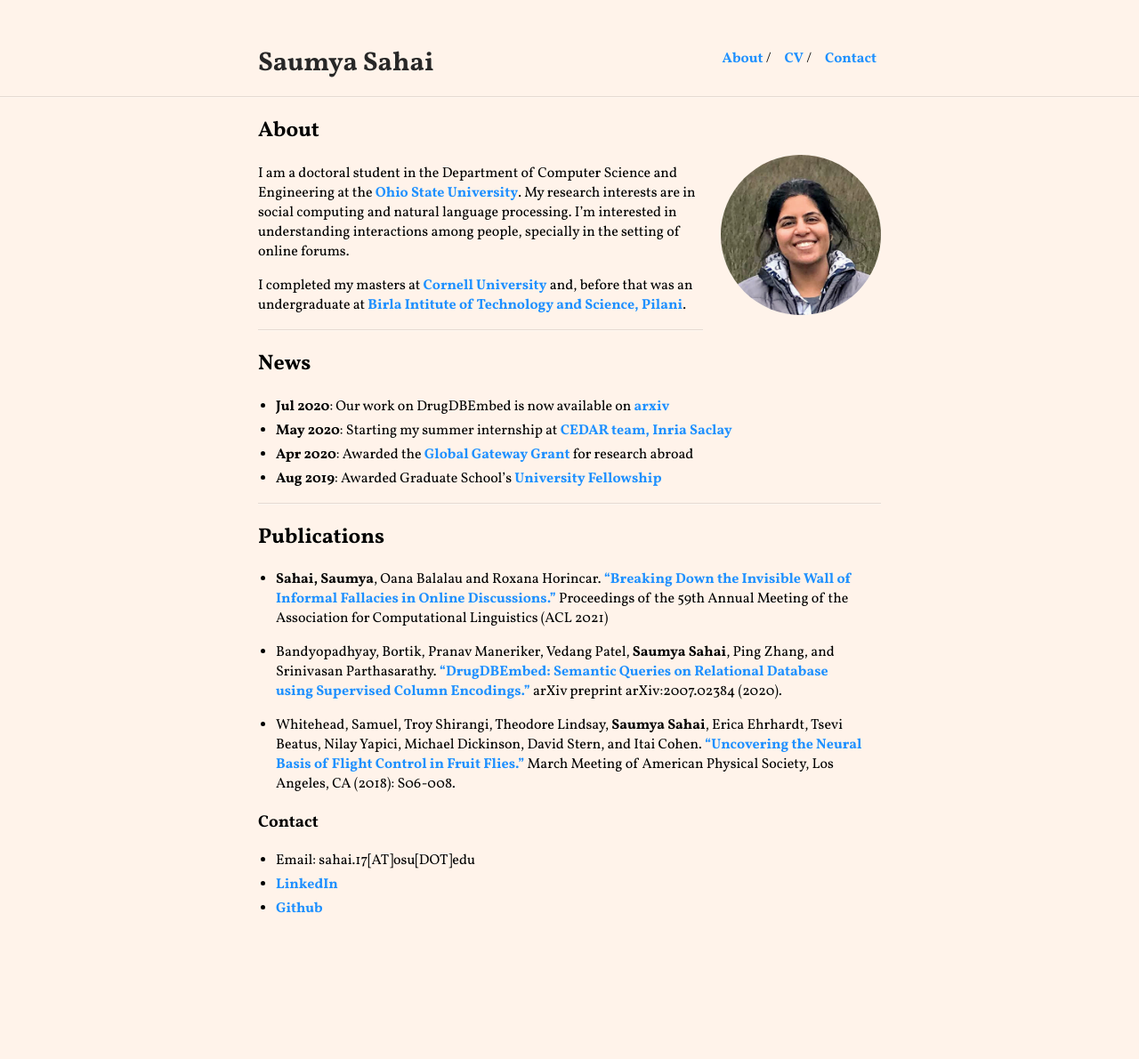
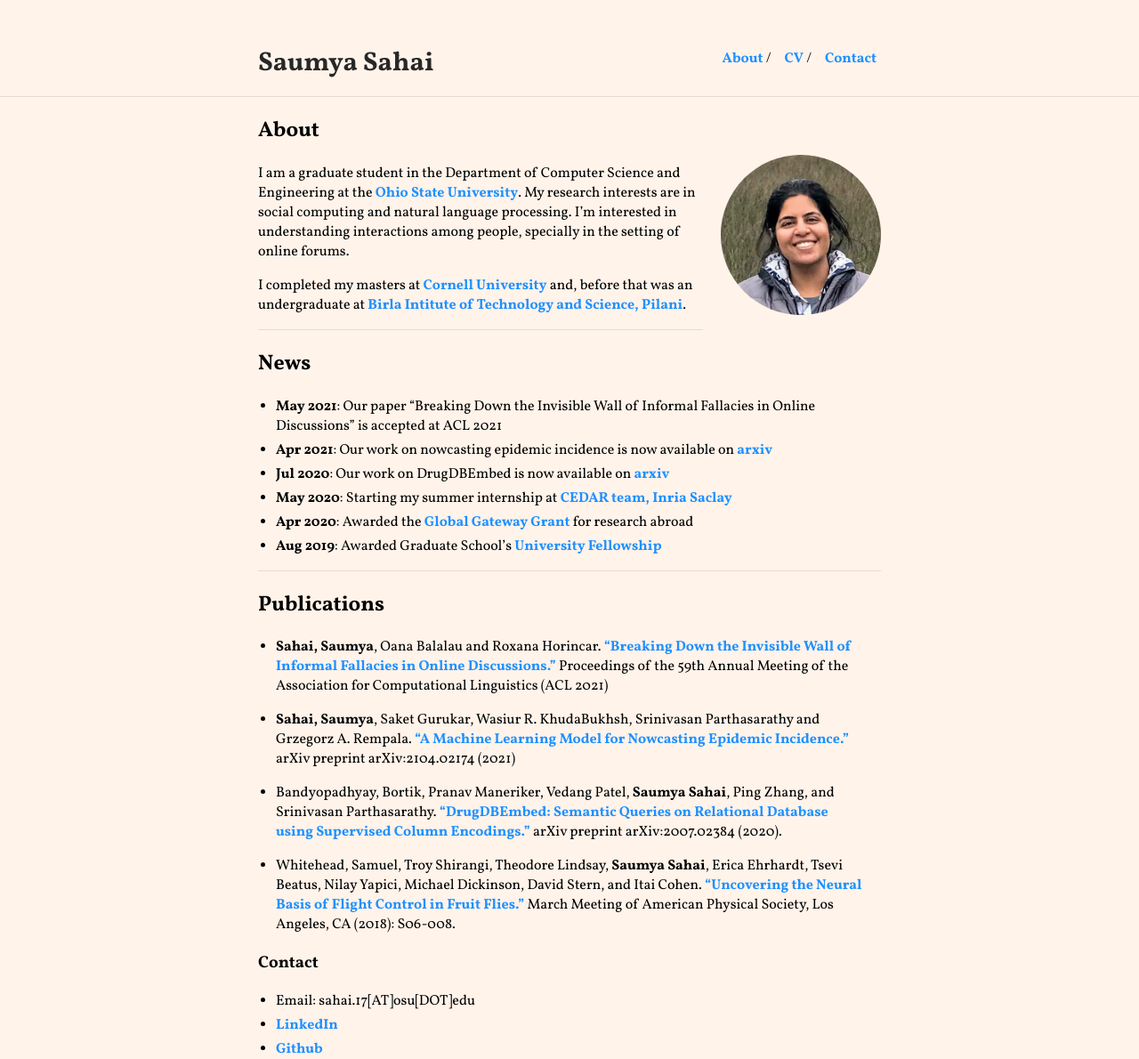
Before and after one commit to sahaisaumya/sahaisaumya.github.io, a Jekyll site: the page built from index.md, in a window 1280 px wide. Shown: the whole page at 89% size. Built offline with Jekyll 4.4.1, drawn with Linux system fonts in a browser that asks for light colours; our own code applies the rules of GitHub Pages for plain Markdown files; before the commit the page ends 1032 px from its top, so only the background shows below that.

Commit message:
Update index.md

```diff
--- a/index.md
+++ b/index.md
@@ -6,7 +6,7 @@ layout: default
 
 <img class="profile-picture" src="photo2.jpeg">
 
-I am a doctoral student in the Department of Computer Science and Engineering at the [Ohio State University](https://www.osu.edu/). My research interests are in social computing and natural language processing. I'm interested in understanding interactions among people, specially in the setting of online forums.
+I am a graduate student in the Department of Computer Science and Engineering at the [Ohio State University](https://www.osu.edu/). My research interests are in social computing and natural language processing. I'm interested in understanding interactions among people, specially in the setting of online forums.
 
 I completed my masters at [Cornell University](https://www.cornell.edu/) and, before that was an undergraduate at [Birla Intitute of Technology and Science, Pilani](https://www.bits-pilani.ac.in/).
 
@@ -14,6 +14,8 @@ I completed my masters at [Cornell University](https://www.cornell.edu/) and, be
 
 ## News
 
+* **May 2021**: Our paper "Breaking Down the Invisible Wall of Informal Fallacies in Online Discussions" is accepted at ACL 2021
+* **Apr 2021**: Our work on nowcasting epidemic incidence is now available on [arxiv](https://arxiv.org/pdf/2104.02174.pdf)
 * **Jul 2020**: Our work on DrugDBEmbed is now available on [arxiv](https://arxiv.org/pdf/2007.02384.pdf)
 * **May 2020**: Starting my summer internship at [CEDAR team, Inria Saclay](https://team.inria.fr/cedar/)
 * **Apr 2020**: Awarded the [Global Gateway Grant](https://cgs.osu.edu/funding-opportunities/global-gateway-grant/) for research abroad
@@ -26,6 +28,9 @@ I completed my masters at [Cornell University](https://www.cornell.edu/) and, be
 
 * **Sahai, Saumya**, Oana Balalau and Roxana Horincar. ["Breaking Down the Invisible Wall of Informal Fallacies in Online Discussions."]() Proceedings of the 59th Annual Meeting of the Association for Computational Linguistics (ACL 2021)
 
+* **Sahai, Saumya**, Saket Gurukar, Wasiur R. KhudaBukhsh, Srinivasan Parthasarathy and Grzegorz A. Rempala. ["A Machine Learning Model for Nowcasting Epidemic
+Incidence."](https://arxiv.org/pdf/2104.02174.pdf) arXiv preprint arXiv:2104.02174 (2021)
+
 * Bandyopadhyay, Bortik, Pranav Maneriker, Vedang Patel, **Saumya Sahai**, Ping Zhang, and Srinivasan Parthasarathy. ["DrugDBEmbed: Semantic Queries on Relational Database using Supervised Column Encodings."](https://arxiv.org/pdf/2007.02384.pdf) arXiv preprint arXiv:2007.02384 (2020).
 
 * Whitehead, Samuel, Troy Shirangi, Theodore Lindsay, **Saumya Sahai**, Erica Ehrhardt, Tsevi Beatus, Nilay Yapici, Michael Dickinson, David Stern, and Itai Cohen. ["Uncovering the Neural Basis of Flight Control in Fruit Flies."](https://ui.adsabs.harvard.edu/abs/2018APS..MARS06008W/abstract)  March Meeting of American Physical Society, Los Angeles, CA (2018): S06-008.
```
